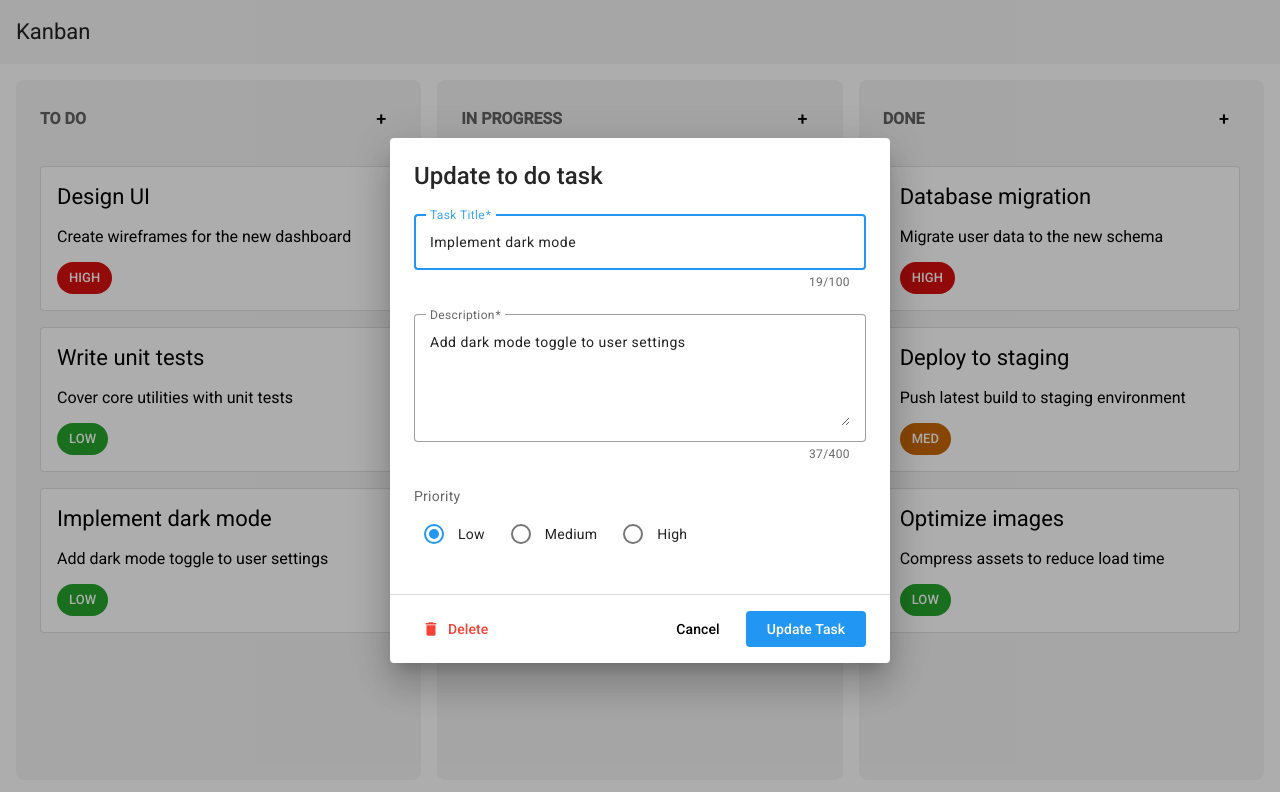
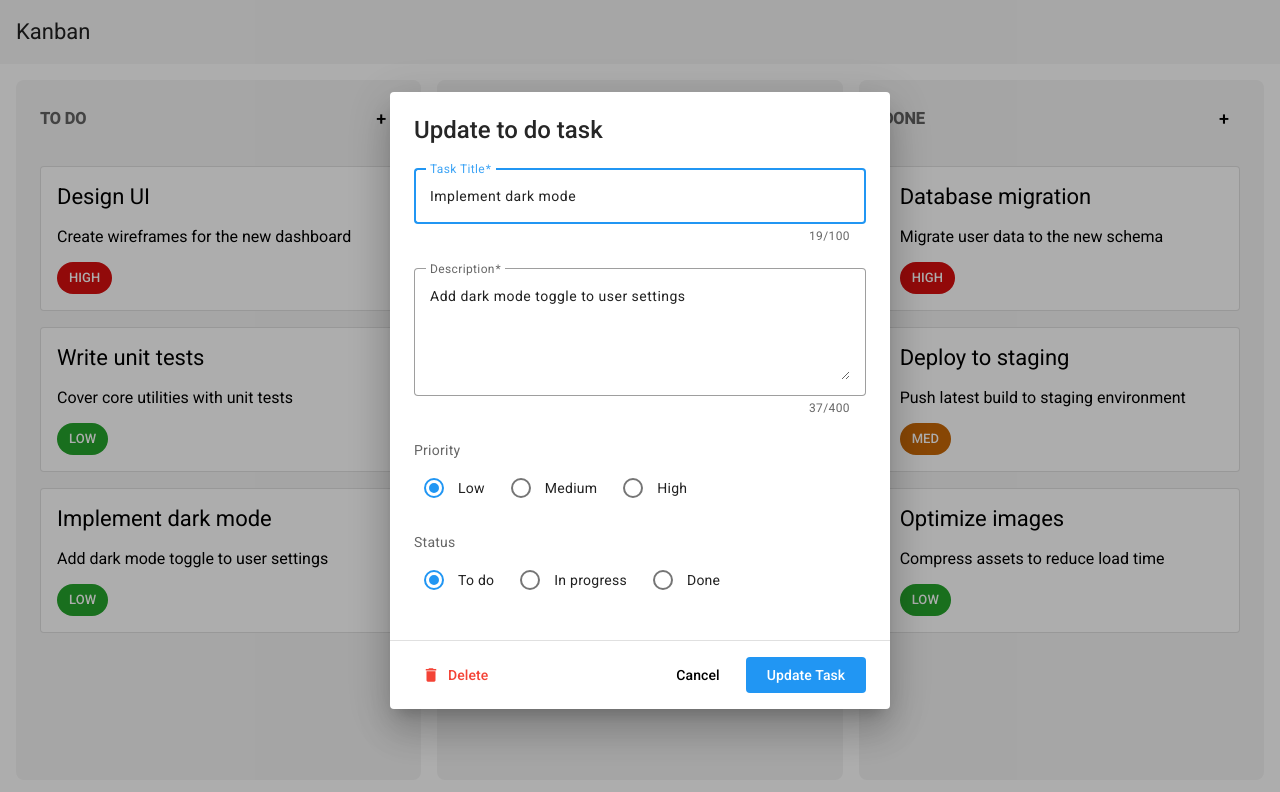
Before and after one commit to tintin12342/kanban, an Angular app: page / in a window 1280 px wide. Both pictures are taken after a click on the element 218 px from the left and 560 px from the top of the page. Shown: the top 792 px of the page. Built offline with nearby package versions, Linux system fonts and the light colour scheme.

Commit message:
feat: add status update

```diff
--- a/src/app/dialogs/update-task-dialog/update-task-dialog.component.html
+++ b/src/app/dialogs/update-task-dialog/update-task-dialog.component.html
@@ -45,12 +45,22 @@
     </mat-form-field>
 
     <!-- Priority Field -->
-    <div class="priority-section">
-      <mat-label class="priority-label">Priority</mat-label>
+    <div class="radio-section">
+      <mat-label class="radio-label">Priority</mat-label>
       <mat-radio-group formControlName="priority" class="radio-group">
         <mat-radio-button [value]="Priority.LOW">Low</mat-radio-button>
         <mat-radio-button [value]="Priority.MED">Medium</mat-radio-button>
         <mat-radio-button [value]="Priority.HIGH">High</mat-radio-button>
+      </mat-radio-group>
+    </div>
+
+    <!-- Priority Field -->
+    <div class="radio-section">
+      <mat-label class="radio-label">Status</mat-label>
+      <mat-radio-group formControlName="status" class="radio-group">
+        <mat-radio-button [value]="Status.TO_DO">To do</mat-radio-button>
+        <mat-radio-button [value]="Status.IN_PROGRESS">In progress</mat-radio-button>
+        <mat-radio-button [value]="Status.DONE">Done</mat-radio-button>
       </mat-radio-group>
     </div>
   </form>
--- a/src/app/dialogs/update-task-dialog/update-task-dialog.component.scss
+++ b/src/app/dialogs/update-task-dialog/update-task-dialog.component.scss
@@ -30,12 +30,12 @@ textarea {
         width: 100%;
     }
 
-    .priority-section {
+    .radio-section {
         display: flex;
         flex-direction: column;
         gap: 0.5rem;
 
-        .priority-label {
+        .radio-label {
             color: rgba(0, 0, 0, 0.6);
             font-size: 0.875rem;
         }
--- a/src/app/dialogs/update-task-dialog/update-task-dialog.component.ts
+++ b/src/app/dialogs/update-task-dialog/update-task-dialog.component.ts
@@ -52,9 +52,11 @@ export class UpdateTaskDialogComponent {
     title: [this.data.task.title, [Validators.required, Validators.maxLength(100)]],
     description: [this.data.task.description, [Validators.required, Validators.maxLength(400)]],
     priority: [this.data.task.priority, Validators.required],
+    status: [this.data.task.status, Validators.required],
   });
 
   readonly Priority = Priority;
+  readonly Status = Status;
 
   get descriptionLength(): number {
     return this.taskForm.get('description')?.value?.length || 0;
```
